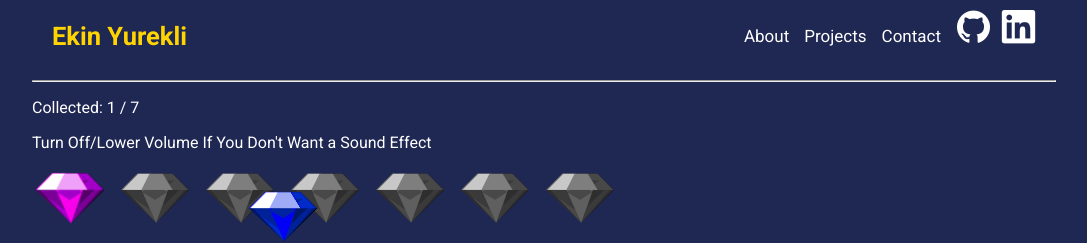
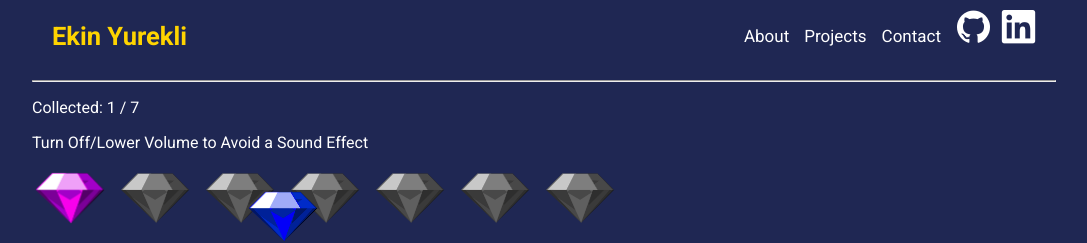
Before and after one commit to eyurekli/personal-site, a React (Vite) app: page / in a window 1280 px wide. Both pictures are taken after a click on the element 884 px from the left and 370 px from the top of the page. Shown: the top 243 px of the page, without its empty margins (96-1183 px from the left). Built offline with nearby package versions, Linux system fonts and the light colour scheme.

Commit message:
Updated warning

```diff
--- a/src/components/EmeraldGame.jsx
+++ b/src/components/EmeraldGame.jsx
@@ -83,7 +83,7 @@ export default function EmeraldGame()
             {collectedEmeralds.length > 0 &&
                 <div>
                     <p>Collected: {collectedEmeralds.length} / 7</p>
-                    <p>Turn Off/Lower Volume If You Don't Want a Sound Effect</p>
+                    <p>Turn Off/Lower Volume to Avoid a Sound Effect</p>
                     {emeraldTable}
                 </div>
             }
```
